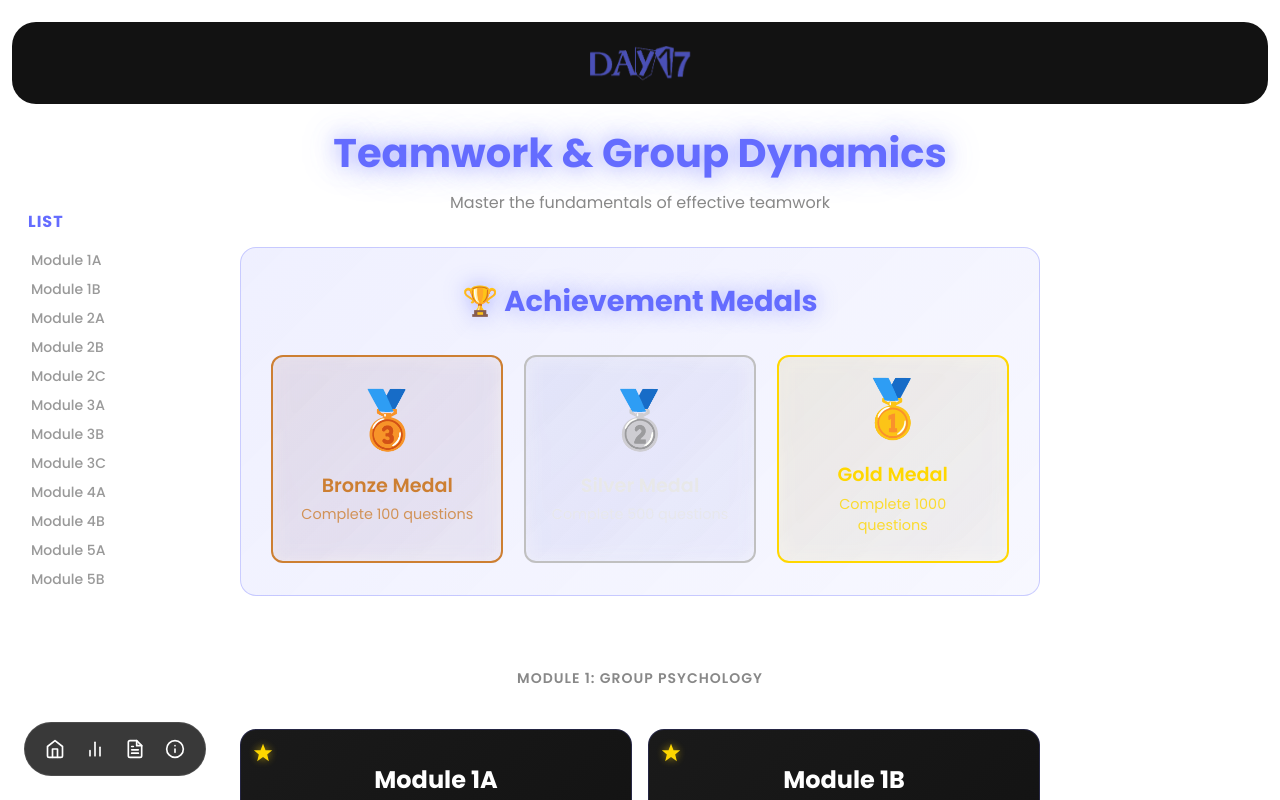
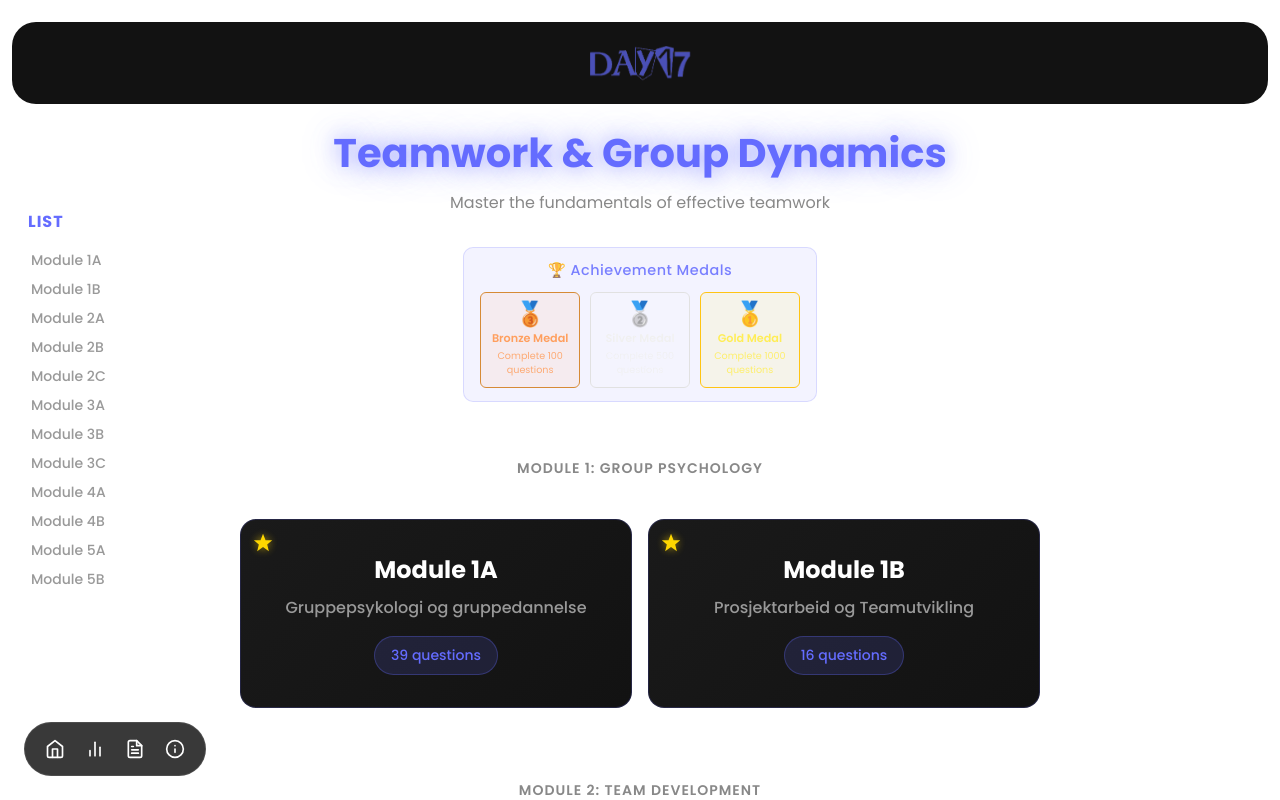
Before and after one commit to dvnnyle/skoolXit, a React (Vite) app: page / in a window 1280 px wide. Shown: the top 800 px of the page. Built offline with nearby package versions, Linux system fonts and the light colour scheme.

Commit message:
Reduce vibrance of bronze and gold medals, enhance silver medal

```diff
--- a/src/pages/Home.css
+++ b/src/pages/Home.css
@@ -548,27 +548,29 @@
 
 /* Gamification Section */
 .gamification-section {
-  margin: 2rem 0 3rem 0;
-  padding: 2rem;
-  background: linear-gradient(135deg, rgba(100, 108, 255, 0.1) 0%, rgba(100, 108, 255, 0.05) 100%);
-  border: 1px solid rgba(100, 108, 255, 0.3);
-  border-radius: 16px;
-  backdrop-filter: blur(10px);
+  margin: 1.5rem auto 2rem auto;
+  padding: 0.8rem 1rem;
+  width: fit-content;
+  max-width: 320px;
+  background: rgba(100, 108, 255, 0.08);
+  border: 1px solid rgba(100, 108, 255, 0.2);
+  border-radius: 10px;
+  opacity: 0.95;
 }
 
 .gamification-section h2 {
   text-align: center;
-  color: #646cff;
-  font-size: 1.8rem;
-  margin: 0 0 2rem 0;
-  text-shadow: 0 0 20px rgba(100, 108, 255, 0.5);
+  color: rgba(100, 108, 255, 0.9);
+  font-size: 0.9rem;
+  margin: 0 0 0.6rem 0;
+  font-weight: 500;
+  letter-spacing: 0.5px;
 }
 
 .medals-container {
-  display: grid;
-  grid-template-columns: repeat(auto-fit, minmax(220px, 1fr));
-  gap: 1.5rem;
-  justify-items: center;
+  display: flex;
+  gap: 0.6rem;
+  justify-content: center;
 }
 
 .medal {
@@ -576,53 +578,55 @@
   flex-direction: column;
   align-items: center;
   justify-content: center;
-  gap: 1rem;
-  padding: 1.5rem;
-  border-radius: 12px;
-  border: 2px solid;
-  background: rgba(255, 255, 255, 0.05);
-  backdrop-filter: blur(10px);
-  transition: all 0.3s ease;
-  min-width: 180px;
+  gap: 0.25rem;
+  padding: 0.6rem 0.5rem;
+  border-radius: 6px;
+  border: 1.5px solid;
+  background: rgba(255, 255, 255, 0.03);
+  transition: all 0.2s ease;
+  flex: 1;
 }
 
 .medal:hover {
-  transform: translateY(-5px);
-  box-shadow: 0 10px 30px rgba(0, 0, 0, 0.3);
+  transform: translateY(-1px);
+  opacity: 1;
 }
 
 .medal.bronze {
-  border-color: #cd7f32;
-  color: #cd7f32;
-  background: linear-gradient(135deg, rgba(205, 127, 50, 0.1) 0%, rgba(205, 127, 50, 0.05) 100%);
+  border-color: #d4842b;
+  color: #ff9a56;
+  background: rgba(255, 154, 86, 0.1);
 }
 
 .medal.bronze:hover {
-  box-shadow: 0 10px 30px rgba(205, 127, 50, 0.3);
+  background: rgba(255, 154, 86, 0.15);
+  box-shadow: 0 4px 12px rgba(255, 154, 86, 0.2);
 }
 
 .medal.silver {
-  border-color: #c0c0c0;
-  color: #e8e8e8;
-  background: linear-gradient(135deg, rgba(192, 192, 192, 0.1) 0%, rgba(192, 192, 192, 0.05) 100%);
+  border-color: #e0e0e0;
+  color: #f0f0f0;
+  background: rgba(240, 240, 240, 0.1);
 }
 
 .medal.silver:hover {
-  box-shadow: 0 10px 30px rgba(192, 192, 192, 0.3);
+  background: rgba(240, 240, 240, 0.15);
+  box-shadow: 0 4px 12px rgba(240, 240, 240, 0.2);
 }
 
 .medal.gold {
-  border-color: #ffd700;
-  color: #ffd700;
-  background: linear-gradient(135deg, rgba(255, 215, 0, 0.1) 0%, rgba(255, 215, 0, 0.05) 100%);
+  border-color: #ffc107;
+  color: #ffed4e;
+  background: rgba(255, 237, 78, 0.12);
 }
 
 .medal.gold:hover {
-  box-shadow: 0 10px 30px rgba(255, 215, 0, 0.3);
+  background: rgba(255, 237, 78, 0.18);
+  box-shadow: 0 4px 12px rgba(255, 237, 78, 0.25);
 }
 
 .medal-icon {
-  font-size: 3.5rem;
+  font-size: 1.5rem;
   line-height: 1;
 }
 
@@ -631,13 +635,188 @@
 }
 
 .medal-info h3 {
-  margin: 0.5rem 0 0.25rem 0;
-  font-size: 1.2rem;
+  margin: 0;
+  font-size: 0.7rem;
   font-weight: 600;
 }
 
 .medal-info p {
+  margin: 0.1rem 0 0 0;
+  font-size: 0.6rem;
+  opacity: 0.85;
+}
+
+/* Gamification Wrapper - Home Page */
+.gamification-wrapper {
+  display: flex;
+  gap: 1.5rem;
+  justify-content: center;
+  align-items: flex-start;
+  margin: 1.5rem 0 2rem 0;
+  flex-wrap: wrap;
+}
+
+.medals-progress-card-home {
   margin: 0;
+  padding: 0.8rem 1rem;
+  width: fit-content;
+  max-width: 180px;
+  background: rgba(100, 108, 255, 0.05);
+  border: 1px solid rgba(100, 108, 255, 0.15);
+  border-radius: 10px;
+  opacity: 0.95;
+}
+
+.medals-progress-card-home h2 {
+  text-align: center;
+  color: rgba(100, 108, 255, 0.8);
   font-size: 0.9rem;
-  opacity: 0.8;
+  margin: 0 0 0.8rem 0;
+  font-weight: 500;
+  letter-spacing: 0.5px;
 }
+
+.progress-stats-vertical {
+  display: flex;
+  flex-direction: column;
+  gap: 1rem;
+}
+
+.progress-stat-small {
+  display: flex;
+  flex-direction: column;
+  gap: 0.3rem;
+  text-align: center;
+}
+
+.progress-label-small {
+  font-size: 0.7rem;
+  color: #888;
+  text-transform: uppercase;
+  letter-spacing: 0.4px;
+}
+
+.progress-value-small {
+  font-size: 1.4rem;
+  font-weight: 600;
+  color: #646cff;
+}
+
+/* Medal Milestones Inline */
+.medal-milestones-inline {
+  display: flex;
+  gap: 1.5rem;
+  justify-content: center;
+  margin: 1.5rem 0 2rem 0;
+  flex-wrap: wrap;
+}
+
+.achievement-medal-item {
+  display: flex;
+  flex-direction: column;
+  align-items: center;
+  gap: 0.6rem;
+  padding: 1rem 1.2rem;
+  background: rgba(255, 255, 255, 0.03);
+  border: 1.5px solid;
+  border-radius: 10px;
+  min-width: 140px;
+  transition: all 0.3s ease;
+}
+
+.achievement-medal-item.bronze {
+  border-color: rgba(205, 127, 50, 0.3);
+  color: #cd7f32;
+}
+
+.achievement-medal-item.bronze[data-unlocked="true"] {
+  border-color: #d4842b;
+  color: #d99966;
+  background: rgba(255, 154, 86, 0.08);
+  box-shadow: 0 0 8px rgba(255, 154, 86, 0.15);
+}
+
+.achievement-medal-item.silver {
+  border-color: rgba(192, 192, 192, 0.3);
+  color: rgba(200, 200, 200, 0.5);
+}
+
+.achievement-medal-item.silver[data-unlocked="true"] {
+  border-color: #c0c0c0;
+  color: #ffffff;
+  background: rgba(192, 192, 192, 0.2);
+  box-shadow: 0 0 12px rgba(192, 192, 192, 0.5);
+}
+
+.achievement-medal-item.gold {
+  border-color: rgba(255, 215, 0, 0.3);
+  color: #ffd700;
+}
+
+.achievement-medal-item.gold[data-unlocked="true"] {
+  border-color: #ffc107;
+  color: #d4a600;
+  background: rgba(255, 237, 78, 0.08);
+  box-shadow: 0 0 8px rgba(255, 237, 78, 0.15);
+}
+
+.medal-emoji {
+  font-size: 2rem;
+  line-height: 1;
+}
+
+.medal-details {
+  text-align: center;
+  width: 100%;
+}
+
+.medal-details h4 {
+  margin: 0 0 0.4rem 0;
+  font-size: 0.9rem;
+  font-weight: 600;
+}
+
+.medal-progress-bar {
+  height: 5px;
+  background: rgba(255, 255, 255, 0.1);
+  border-radius: 2px;
+  overflow: hidden;
+  margin-bottom: 0.3rem;
+}
+
+.medal-progress-fill {
+  height: 100%;
+  background: linear-gradient(90deg, #646cff, #a78bfa);
+  border-radius: 2px;
+  transition: width 0.3s ease;
+}
+
+.medal-count {
+  font-size: 0.7rem;
+  color: #888;
+  display: block;
+}
+
+.achievement-medal-item:hover {
+  transform: translateY(-2px);
+}
+
+@media (max-width: 768px) {
+  .gamification-wrapper {
+    flex-direction: column;
+    align-items: center;
+    gap: 1rem;
+  }
+
+  .medals-progress-card-home {
+    max-width: 100%;
+  }
+
+  .medal-milestones-inline {
+    flex-direction: column;
+  }
+
+  .milestone-item {
+    width: 100%;
+  }
+}
```
